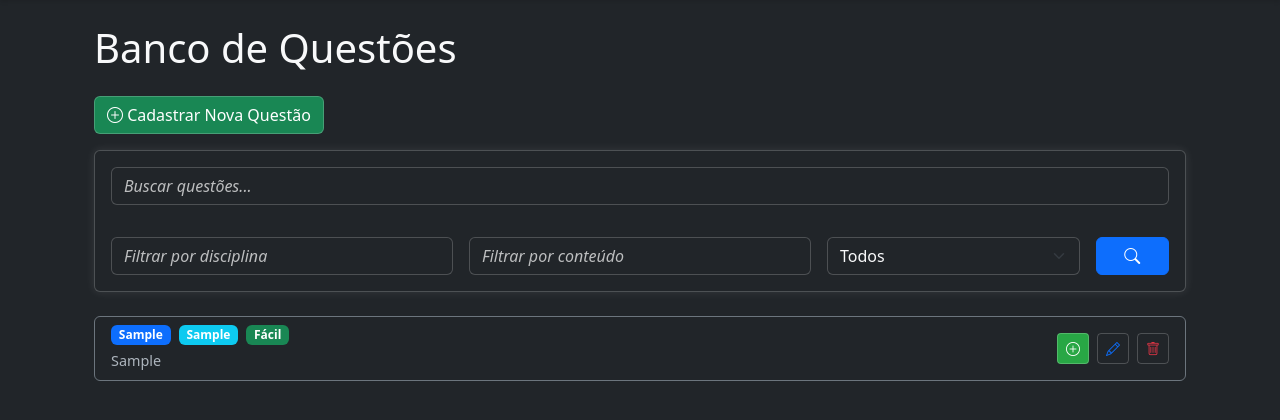
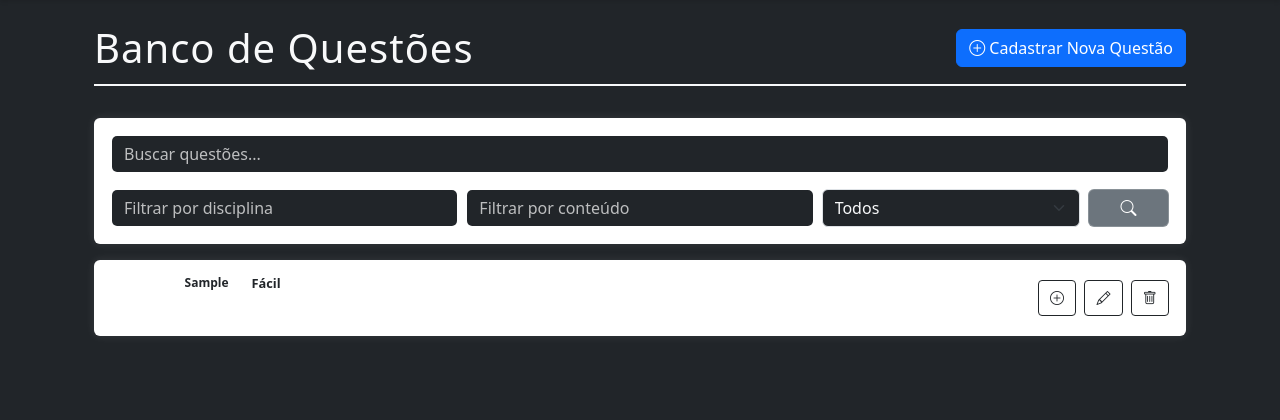
Before and after one commit to devluizg/simuladoapp, a Django app: page /questoes/ in a window 1280 px wide. Shown: the part 57-477 px from the top of the page. Run offline with Django 5.2, Linux system fonts and the light colour scheme; a user stored in the database is signed in; tables that the repository leaves empty hold one stand-in row (values such as "Sample post"); some libraries are stand-ins or nearby versions.

Commit message:
Update questao_list.html

```diff
--- a/questions/templates/questions/questao_list.html
+++ b/questions/templates/questions/questao_list.html
@@ -5,109 +5,179 @@
 
 {% block extra_head %}
 <style>
-    .questao-preview {
-        max-height: 1.5em;
-        overflow: hidden;
-        display: -webkit-box;
-        display: box;
-        -webkit-line-clamp: 1;
-        line-clamp: 1;
-        -webkit-box-orient: vertical;
-        box-orient: vertical;
-        font-size: 0.9em;
-        color: #adb5bd;
-        margin-top: 0.25rem;
+    /* --- Estilos Específicos para a Página do Banco de Questões --- */
+
+    /* Cabeçalho da Página */
+    .page-header {
+        display: flex;
+        flex-wrap: wrap;
+        justify-content: space-between;
+        align-items: center;
+        gap: 1rem;
+        padding-bottom: 0.75rem;
+        margin-bottom: 2rem !important;
+        border-bottom: 2px solid;
+        border-image-slice: 1;
+        border-image-source: var(--accent-gradient);
+    }
+    .page-header h1 {
+        font-family: var(--font-title);
+        color: var(--text-light);
+        font-size: 2.5rem;
+        letter-spacing: 1px;
+        margin: 0;
     }
 
-    .questao-item {
-        transition: all 0.3s ease;
+    /* Card de Filtro e Placeholders */
+    .filter-card .card-body {
+        padding: 1rem; /* Espaçamento interno mais reduzido */
+    }
+    .filter-card .form-control::placeholder {
+        color: #ffffff;
+        opacity: 0.7;
+    }
+    .filter-card .form-select {
+        color: var(--color-secondary);
+    }
+    .filter-card .form-select:focus,
+    .filter-card .form-select option {
+        color: var(--text-light);
+    }
+    .filter-card .btn-secondary:hover {
+        background-color: var(--color-primary);
+        border-color: var(--color-primary);
+        color: var(--bg-dark);
     }
 
-    .questao-item:hover {
-        transform: translateX(5px);
-        border-color: rgba(255, 255, 255, 0.5) !important;
+    /* Item da Lista de Questão */
+    .questao-card .card-body {
+        padding: 0.75rem 1rem; /* Espaçamento interno mais reduzido */
+    }
+    .questao-card {
+        transition: all 0.3s ease;
+        border-left: 3px solid var(--border-color);
+    }
+    .questao-card:hover {
+        transform: translateY(-5px);
+        border-left-color: var(--color-primary);
+        box-shadow: 0 8px 25px rgba(0, 0, 0, 0.4);
+    }
+    .questao-info {
+        flex-grow: 1;
+        min-width: 0;
     }
 
-    .questao-info {
-        flex-grow: 1;
-        min-width: 0;  /* Permite que o texto seja truncado */
+    /* Badges de Categoria */
+    .badge {
+        font-weight: 600;
+        padding: 0.3em 0.6em;
+        border-radius: 4px;
+    }
+    .badge-disciplina { background-color: var(--color-secondary); }
+    .badge-conteudo { background-color: var(--color-primary); color: var(--bg-dark); }
+
+    .nivel-badge { font-size: 0.8em; }
+    .nivel-facil { background-color: var(--color-success) !important; color: var(--bg-dark) !important; }
+    .nivel-medio { background-color: var(--color-warning) !important; color: var(--bg-dark) !important; }
+    .nivel-dificil { background-color: var(--color-danger) !important; color: var(--text-light) !important; }
+
+    /* Preview do Enunciado */
+    .questao-preview {
+        font-size: 0.9rem;
+        color: #ffffff;
+        margin-top: 0.5rem;
+        white-space: nowrap;
+        overflow: hidden;
+        text-overflow: ellipsis;
     }
 
-    .questao-badges {
-        display: flex;
-        align-items: center;
-        gap: 0.5rem;
-        margin-bottom: 0.3rem;
-    }
-
-    .nivel-badge {
-        font-size: 0.75em;
-    }
-
-    .nivel-facil { background-color: #198754 !important; }
-    .nivel-medio { background-color: #ffc107 !important; color: #000 !important; }
-    .nivel-dificil { background-color: #dc3545 !important; }
-
+    /* Botões de Ação no Card */
     .actions-wrapper {
         display: flex;
         align-items: center;
         gap: 0.5rem;
     }
-
-    .btn-add-to-simulado {
-        background-color: #28a745;
-        color: white;
+    .btn-action-icon {
+        background: transparent;
+        border: 1px solid var(--border-color);
+        color: var(--text-muted);
+        padding: 0.4rem 0.7rem;
+        border-radius: 4px;
+        transition: all 0.2s ease-in-out;
+    }
+    .btn-action-icon:hover {
+        color: var(--bg-dark);
+        background: var(--color-primary);
+        border-color: var(--color-primary);
+        transform: scale(1.1);
+    }
+    .btn-action-icon.btn-add {
+        border-color: var(--color-success);
+        color: var(--color-success);
+    }
+    .btn-action-icon.btn-add:hover {
+        background-color: var(--color-success);
+        border-color: var(--color-success);
+        color: var(--bg-dark);
+    }
+    .btn-action-icon.btn-edit-custom {
+        border-color: var(--border-color);
+        color: var(--color-primary);
+    }
+    .btn-action-icon.btn-edit-custom:hover {
+        background: var(--color-primary);
+        border-color: var(--color-primary);
+        color: var(--bg-dark);
+    }
+    .btn-action-icon.btn-danger-custom {
+        border-color: var(--border-color);
+        color: var(--color-danger);
+    }
+    .btn-action-icon.btn-danger-custom:hover {
+        background: var(--color-danger);
+        border-color: var(--color-danger);
+        color: var(--text-light);
     }
 
-    .btn-nova-questao {
-        margin-bottom: 1rem;
+    /* Paginação */
+    .pagination .page-link {
+        background-color: transparent;
+        border: 1px solid var(--border-color);
+        color: var(--text-muted);
+        margin: 0 2px;
+        border-radius: 4px;
     }
-
-    /* Novo estilo para os placeholders */
-    #id_busca::placeholder,
-    #id_disciplina::placeholder,
-    #id_conteudo::placeholder,
-    #id_nivel_dificuldade::placeholder {
-        color: rgba(255, 255, 255, 0.7);
-        font-style: italic;
+    .pagination .page-link:hover {
+        background-color: var(--bg-surface);
+        color: var(--text-light);
+        border-color: var(--color-primary);
     }
-
-    /* Estilo para o texto digitado */
-    #id_busca,
-    #id_disciplina,
-    #id_conteudo,
-    #id_nivel_dificuldade {
-        color: white;
+    .pagination .page-item.active .page-link {
+        background-image: var(--accent-gradient);
+        border-color: var(--color-primary);
+        color: var(--text-light);
     }
-
-    /* Estilo para quando o input está focado */
-    #id_busca:focus,
-    #id_disciplina:focus,
-    #id_conteudo:focus,
-    #id_nivel_dificuldade:focus {
-        background-color: rgba(255, 255, 255, 0.1);
-        outline: none;
-        box-shadow: 0 0 0 2px rgba(255, 255, 255, 0.5);
+    .pagination .page-item.disabled .page-link {
+        background-color: transparent;
+        border-color: var(--border-color);
+        color: #6c757d;
     }
 </style>
-
 {% endblock %}
 
 {% block content %}
 <div class="container">
-    <h1 class="mb-4">Banco de Questões</h1>
-
-    <!-- Botão para cadastrar nova questão -->
-    <a href="{% url 'questions:questao_create' %}" class="btn btn-success btn-nova-questao">
+    <div class="page-header">
+        <h1>Banco de Questões</h1>
+        <a href="{% url 'questions:questao_create' %}" class="btn btn-primary">
             <i class="bi bi-plus-circle"></i> Cadastrar Nova Questão
         </a>
+    </div>
 
-    <!-- Formulário de Filtro -->
-    <div class="card bg-dark text-light mb-4">
+    <div class="card filter-card mb-3">
         <div class="card-body">
-            <form method="get" class="row g-3">
-                <!-- Campo de busca textual -->
-                <div class="col-md-12 mb-3">
+            <form method="get" class="row g-2 align-items-center">
+                <div class="col-md-12 mb-2">
                     {{ form.busca }}
                 </div>
                 <div class="col-md-4">
@@ -119,8 +189,8 @@
                 <div class="col-md-3">
                     {{ form.nivel_dificuldade }}
                 </div>
-                <div class="col-md-1">
-                    <button type="submit" class="btn btn-primary w-100">
+                <div class="col-md-1 d-grid">
+                    <button type="submit" class="btn btn-secondary">
                         <i class="bi bi-search"></i>
                     </button>
                 </div>
@@ -128,15 +198,14 @@
         </div>
     </div>
 
-    <!-- Lista de Questões -->
-    <div class="list-group">
+    <div>
         {% for questao in questoes %}
-            <div class="list-group-item bg-dark text-light questao-item mb-3 border border-secondary">
-                <div class="d-flex justify-content-between align-items-center">
+            <div class="card questao-card mb-1">
+                <div class="card-body d-flex justify-content-between align-items-center">
                     <div class="questao-info">
-                        <div class="questao-badges">
-                            <span class="badge bg-primary">{{ questao.disciplina }}</span>
-                            <span class="badge bg-info">{{ questao.conteudo }}</span>
+                        <div class="d-flex flex-wrap align-items-center gap-2 mb-1">
+                            <span class="badge badge-disciplina">{{ questao.disciplina }}</span>
+                            <span class="badge badge-conteudo">{{ questao.conteudo }}</span>
                             <span class="badge nivel-badge
                                 {% if questao.nivel_dificuldade == 'F' %}nivel-facil
                                 {% elif questao.nivel_dificuldade == 'M' %}nivel-medio
@@ -144,19 +213,18 @@
                                 {{ questao.get_nivel_dificuldade_display }}
                             </span>
                         </div>
-                        <!-- Modificação aqui -->
                         <div class="questao-preview" title="{{ questao.enunciado|striptags|escape }}" data-bs-toggle="tooltip" data-bs-placement="top">
                             {{ questao.enunciado|striptags|safe|truncatechars:100 }}
                         </div>
                     </div>
                     <div class="actions-wrapper">
-                        <button class="btn btn-sm btn-add-to-simulado" data-bs-toggle="modal" data-bs-target="#addToSimuladoModal" data-questao-id="{{ questao.pk }}">
+                        <button class="btn btn-sm btn-action-icon btn-add" data-bs-toggle="modal" data-bs-target="#addToSimuladoModal" data-questao-id="{{ questao.pk }}" title="Adicionar ao Simulado">
                             <i class="bi bi-plus-circle"></i>
                         </button>
-                        <a href="{% url 'questions:questao_update' questao.pk %}" class="btn btn-sm btn-outline-primary">
+                        <a href="{% url 'questions:questao_update' questao.pk %}" class="btn btn-sm btn-action-icon btn-edit-custom" title="Editar">
                             <i class="bi bi-pencil"></i>
                         </a>
-                        <a href="{% url 'questions:questao_delete' questao.pk %}" class="btn btn-sm btn-outline-danger">
+                        <a href="{% url 'questions:questao_delete' questao.pk %}" class="btn btn-sm btn-action-icon btn-danger-custom" title="Excluir">
                             <i class="bi bi-trash"></i>
                         </a>
                     </div>
@@ -167,9 +235,8 @@
         {% endfor %}
     </div>
 
-    <!-- Paginação -->
     {% if questoes.has_other_pages %}
-        <nav aria-label="Paginação das questões" class="mt-4">
+        <nav aria-label="Paginação das questões" class="mt-3">
             <ul class="pagination justify-content-center">
                 {% if questoes.has_previous %}
                     <li class="page-item">
@@ -209,18 +276,18 @@
 
 <!-- Modal para adicionar questão ao simulado -->
 <div class="modal fade" id="addToSimuladoModal" tabindex="-1" aria-labelledby="addToSimuladoModalLabel" aria-hidden="true">
-    <div class="modal-dialog">
-        <div class="modal-content bg-dark text-light">
+    <div class="modal-dialog modal-dialog-centered">
+        <div class="modal-content">
             <div class="modal-header">
-                <h5 class="modal-title" id="addToSimuladoModalLabel">Adicionar Questão ao Simulado</h5>
-                <button type="button" class="btn-close btn-close-white" data-bs-dismiss="modal" aria-label="Close"></button>
+                <h5 class="modal-title" id="addToSimuladoModalLabel" style="font-family: var(--font-title);">Adicionar ao Simulado</h5>
+                <button type="button" class="btn-close" data-bs-dismiss="modal" aria-label="Close"></button>
             </div>
             <div class="modal-body">
                 <form id="addToSimuladoForm">
                     <input type="hidden" id="questaoId" name="questaoId">
                     <div class="mb-3">
                         <label for="simuladoSelect" class="form-label">Selecione o Simulado:</label>
-                        <select class="form-select bg-dark text-light" id="simuladoSelect" name="simuladoId" required>
+                        <select class="form-select" id="simuladoSelect" name="simuladoId" required>
                             <option value="">Escolha um simulado...</option>
                             {% for simulado in simulados %}
                                 <option value="{{ simulado.id }}">{{ simulado.titulo }}</option>
@@ -241,13 +308,14 @@
 {% block extra_scripts %}
 <script>
 document.addEventListener('DOMContentLoaded', function() {
-    var addToSimuladoModal = document.getElementById('addToSimuladoModal')
+    var addToSimuladoModal = document.getElementById('addToSimuladoModal');
+    if (addToSimuladoModal) {
         addToSimuladoModal.addEventListener('show.bs.modal', function (event) {
-        var button = event.relatedTarget
-        var questaoId = button.getAttribute('data-questao-id')
-        var modalQuestaoIdInput = addToSimuladoModal.querySelector('#questaoId')
-        modalQuestaoIdInput.value = questaoId
-    })
+            var button = event.relatedTarget;
+            var questaoId = button.getAttribute('data-questao-id');
+            var modalQuestaoIdInput = addToSimuladoModal.querySelector('#questaoId');
+            modalQuestaoIdInput.value = questaoId;
+        });
 
         document.getElementById('addToSimuladoBtn').addEventListener('click', function() {
             var form = document.getElementById('addToSimuladoForm');
@@ -292,6 +360,7 @@
                 alert('Ocorreu um erro ao adicionar a questão: ' + error.message);
             });
         });
+    }
 
     // Inicializa os tooltips
     var tooltipTriggerList = [].slice.call(document.querySelectorAll('[data-bs-toggle="tooltip"]'))
@@ -299,18 +368,22 @@
         return new bootstrap.Tooltip(tooltipTriggerEl)
     })
 
-    // Adiciona classes do Bootstrap aos campos do formulário
+    // Adiciona classes do Bootstrap aos campos do formulário Django
     const formFields = [
-        '{{ form.busca.id_for_label }}',  // Adicionado o novo campo
-        '{{ form.disciplina.id_for_label }}',
-        '{{ form.conteudo.id_for_label }}',
-        '{{ form.nivel_dificuldade.id_for_label }}'
+        'id_busca',
+        'id_disciplina',
+        'id_conteudo',
+        'id_nivel_dificuldade'
     ];
 
     formFields.forEach(fieldId => {
         const field = document.getElementById(fieldId);
         if (field) {
-            field.classList.add('form-control', 'bg-dark', 'text-light');
+            if (field.tagName === 'SELECT') {
+                field.classList.add('form-select');
+            } else {
+                field.classList.add('form-control');
+            }
         }
     });
 });
```
Lines whose indentation alone changed are shown as unchanged.
